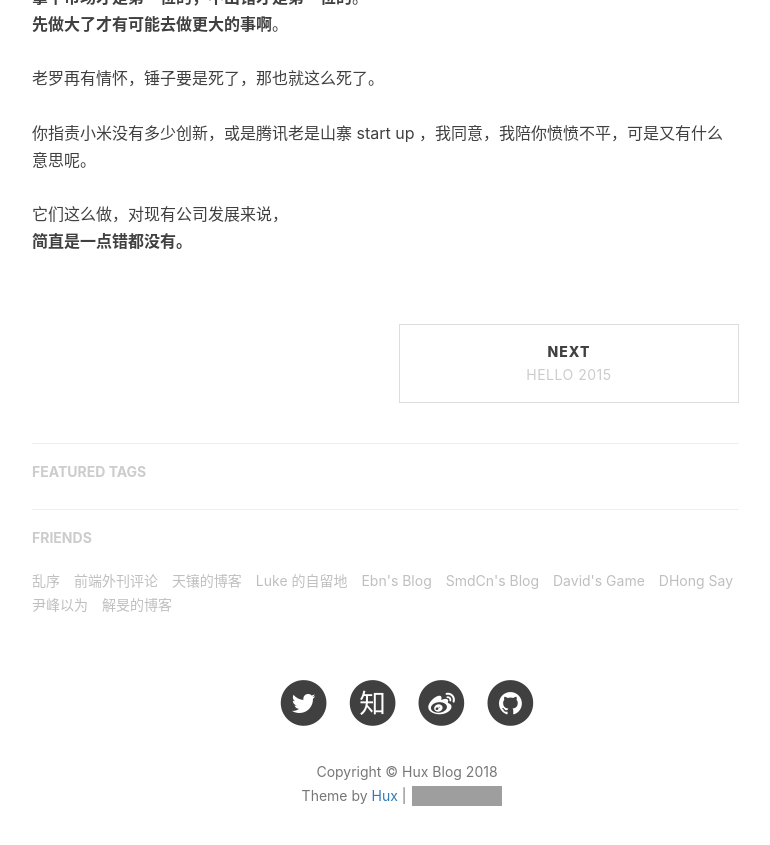
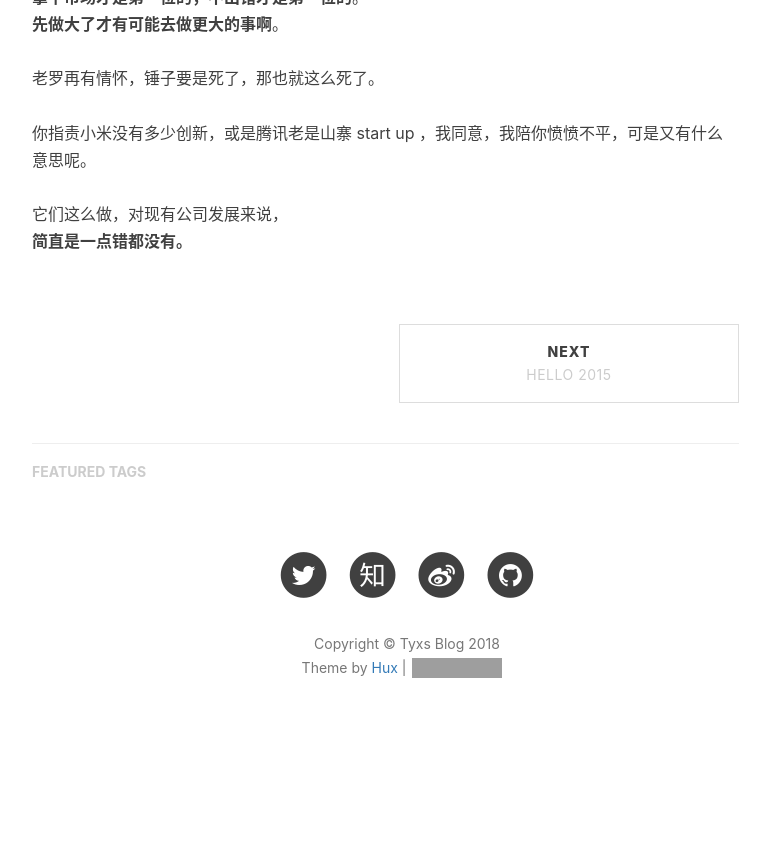
Before and after one commit to cdreamplayer/blog, a Jekyll site: the page built from _posts/2014-08-16-miui6.markdown, in a window 1280 px wide and 900 px high, scrolled down 1622 px. Shown: the top 845 px of the window, without its empty margins (233-1003 px from the left). Built offline with Jekyll 4.4.1, drawn with Linux system fonts in a browser that asks for light colours; nearby versions of some CDN libraries; comment, search, counter and statistics services are not loaded; after the commit the page ends 2394 px from its top, so only the background shows below that; part of the change alters nothing that is shown; grey boxes are pictures that could not be loaded.

Commit message:
“8-31第一次修改

```diff
--- a/_config.yml
+++ b/_config.yml
@@ -1,10 +1,10 @@
 # Site settings
-title: Hux Blog
-SEOTitle: 黄玄的博客 | Hux Blog
+title: Tyxs Blog
+SEOTitle: 天涯萧索的博客 | tyxs Blog
 header-img: img/home-bg.jpg
-email: huxpro@gmail.com
-description: "关于前端与设计、黑客与画家 | 黄玄，Web & Mobile Lover，Software Engineer，UX Designer | 这里是 @Hux黄玄 的个人博客，与你一起发现更大的世界。"
-keyword: "黄玄, Hux黄玄, Hux, 鬼栈, huxpro, @huxpro, 黄玄的博客, Hux Blog, 博客, 个人网站, 互联网, Web, JavaScript, 前端, 设计"
+email: Tyxspro@gmail.com
+description: "关于前端与设计、黑客与画家 | 天涯萧索的博客 & Mobile Lover，Software Engineer，UX Designer | 这里是 @Tyxs黄玄 的个人博客，与你一起发现更大的世界。"
+keyword: "黄玄, Tyxs黄玄, Tyxs, 鬼栈, Tyxspro, @Tyxspro, 天涯萧索的博客, Tyxs Blog, 博客, 个人网站, 互联网,Android, Web, JavaScript, 前端, 设计"
 url: "https://huangxuan.me"              # your host, for absolute URL
 baseurl: ""                             # for example, '/blog' if your blog hosted on 'host/blog'
 
@@ -13,11 +13,11 @@ future: true
 
 # SNS settings
 RSS: false
-weibo_username:     huxpro
-zhihu_username:     huxpro
-github_username:    huxpro
-twitter_username:   huxpro
-#facebook_username:  huxpro
+weibo_username:     Tyxspro
+zhihu_username:     Tyxspro
+github_username:    Tyxspro
+twitter_username:   Tyxspro
+#facebook_username:  Tyxspro
 #linkedin_username:  firstname-lastname-idxxxx
 
 
@@ -49,7 +49,7 @@ kramdown:
 
 
 # Disqus settings
-disqus_username: hux
+disqus_username: Tyxs
 
 # Netease settings
 netease_comment: false
@@ -62,14 +62,13 @@ netease_comment: false
 
 # Google Analytics
 ga_track_id: 'UA-49627206-1'            # Format: UA-xxxxxx-xx
-ga_domain: huangxuan.me
 
 
 
 # Sidebar settings
 sidebar: true                           # whether or not using Sidebar.
-sidebar-about-description: "写写代码，做做设计，<br>离开世界之前，一切都是过程"
-sidebar-avatar: /img/avatar-hux.jpg      # use absolute URL, seeing it's used in both `/` and `/about/`
+sidebar-about-description: "写写代码，做做设计，<br>春柳春花满画楼"
+sidebar-avatar: /img/avatar-Tyxs.jpg      # use absolute URL, seeing it's used in both `/` and `/about/`
 
 
 
@@ -85,40 +84,40 @@ service-worker: true
 
 
 
-# Friends
-friends: [
-    {
-    #     title: "Su",
-    #     href: "http://su.gallery/"
-    # },{
-        title: "乱序",
-        href: "http://mida.re/"
-    },{
-        title: "前端外刊评论",
-        href: "http://qianduan.guru/"
-    },{
-        title: "天镶的博客",
-        href: "http://lingyu.wang/"
-    },{
-        title: "Luke 的自留地",
-        href: "http://hmqk1995.github.io"
-    },{
-        title: "Ebn's Blog",
-        href: "http://ebnbin.com/"
-    },{
-        title: "SmdCn's Blog",
-        href: "http://blog.smdcn.net"
-    },{
-        title: "David's Game",
-        href: "https://www.ruoyaowu.com/"
-    },{
-        title: "DHong Say",
-        href: "http://dhong.co"
-    },{
-        title: "尹峰以为",
-        href: "http://ingf.github.io/"
-    },{
-        title: "解旻的博客",
-        href: "http://xieminis.me/"
-    }
-]
+# # Friends
+# friends: [
+#     {
+#     #     title: "Su",
+#     #     href: "http://su.gallery/"
+#     # },{
+#         title: "乱序",
+#         href: "http://mida.re/"
+#     },{
+#         title: "前端外刊评论",
+#         href: "http://qianduan.guru/"
+#     },{
+#         title: "天镶的博客",
+#         href: "http://lingyu.wang/"
+#     },{
+#         title: "Luke 的自留地",
+#         href: "http://hmqk1995.github.io"
+#     },{
+#         title: "Ebn's Blog",
+#         href: "http://ebnbin.com/"
+#     },{
+#         title: "SmdCn's Blog",
+#         href: "http://blog.smdcn.net"
+#     },{
+#         title: "David's Game",
+#         href: "https://www.ruoyaowu.com/"
+#     },{
+#         title: "DHong Say",
+#         href: "http://dhong.co"
+#     },{
+#         title: "尹峰以为",
+#         href: "http://ingf.github.io/"
+#     },{
+#         title: "解旻的博客",
+#         href: "http://xieminis.me/"
+#     }
+# ]
```
Also changed, not shown: README.md, img/avatar-hux-home.jpg (deleted), img/avatar-hux.jpg (deleted).
